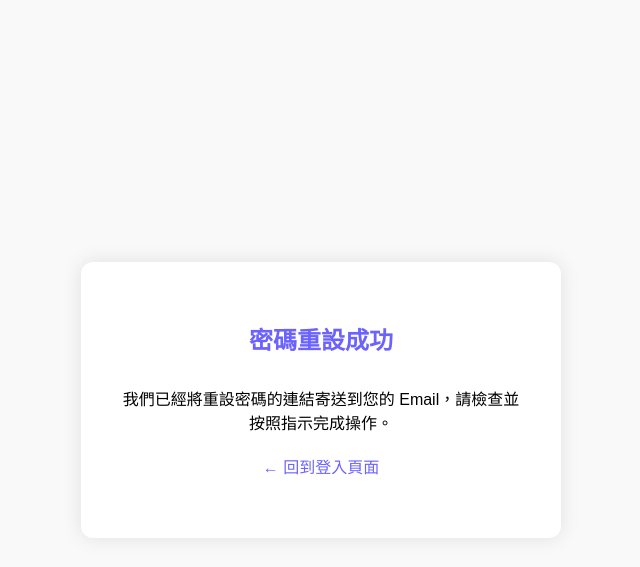
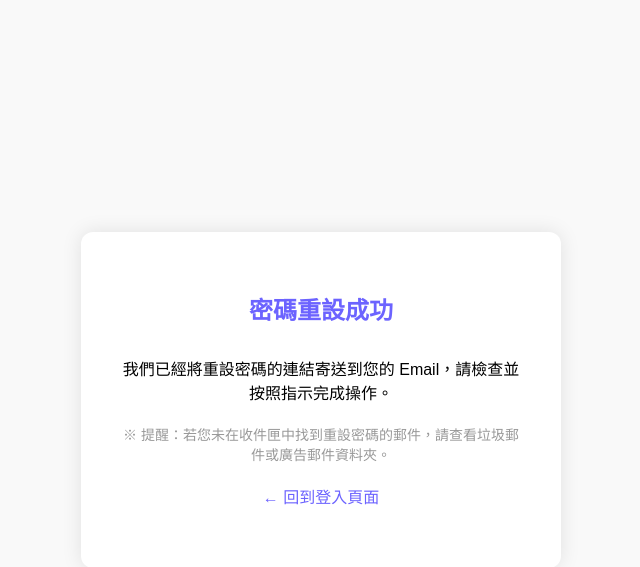
Before and after one commit to hongxu0218/114404ntub, a Django app: page /accounts/password/reset/done/ in a window 1280 px wide. Shown: the top 567 px of the page, without its empty margins (319-959 px from the left). Run offline with Django 5.2, Linux system fonts and the light colour scheme.

Commit message:
增加提示 提示重設密碼的郵件可能被視為垃圾郵件

```diff
--- a/寵物生活與健康管理/petproject/templates/account/password_reset_done.html
+++ b/寵物生活與健康管理/petproject/templates/account/password_reset_done.html
@@ -59,6 +59,10 @@
         <h2>密碼重設成功</h2>
         <p>我們已經將重設密碼的連結寄送到您的 Email，請檢查並按照指示完成操作。</p>
 
+        <p style="color: #999; font-size: 14px;">
+            ※ 提醒：若您未在收件匣中找到重設密碼的郵件，請查看垃圾郵件或廣告郵件資料夾。
+        </p>
+
         <div class="back-link">
             <p><a href="{% url 'account_login' %}">← 回到登入頁面</a></p>
         </div>
```
